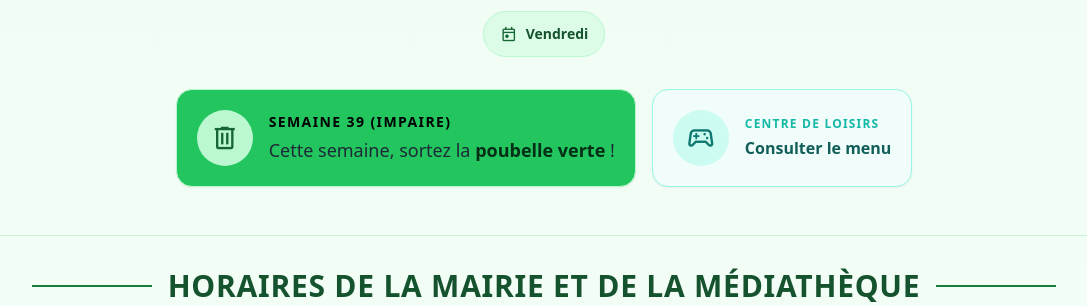
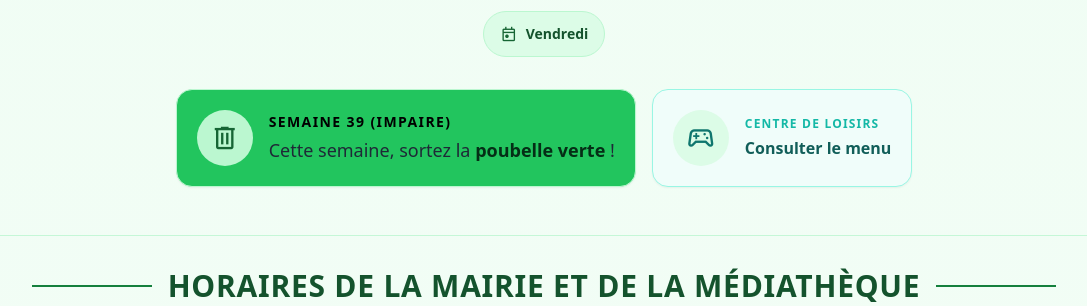
Before and after one commit to Pseudo404/MairieDhuizon, a Django app: page /vie-pratique/ in a window 1280 px wide. Shown: the part 266-572 px from the top of the page, without its empty margins (96-1183 px from the left). Run offline with Django 5.2, Linux system fonts and the light colour scheme; tables that the repository leaves empty hold one stand-in row (values such as "Sample post"); grey boxes marked "Sample" are stand-in pictures; some libraries are stand-ins or nearby versions.

Commit message:
vie pratique meilleur affichage des menus

```diff
--- a/templates/vie_pratiques.html
+++ b/templates/vie_pratiques.html
@@ -50,7 +50,7 @@
 
                     {% if centres_loisirs and centres_loisirs.menu_pdf and centres_loisirs.menu_pdf.name %}
                     <a href="{{ centres_loisirs.menu_pdf.url }}" target="_blank" class="inline-flex flex-col sm:flex-row items-center gap-4 rounded-2xl p-5 bg-teal-50 border border-teal-200 shadow-sm transition-all hover:shadow-md hover:-translate-y-0.5 text-teal-700 font-semibold">
-                        <div class="flex h-14 w-14 items-center justify-center rounded-full bg-teal-100 text-teal-700 shrink-0">
+                        <div class="flex h-14 w-14 items-center justify-center rounded-full bg-green-100 text-teal-700 shrink-0">
                             <span class="material-symbols-outlined text-3xl">sports_esports</span>
                         </div>
                         <div class="text-center sm:text-left">
```
